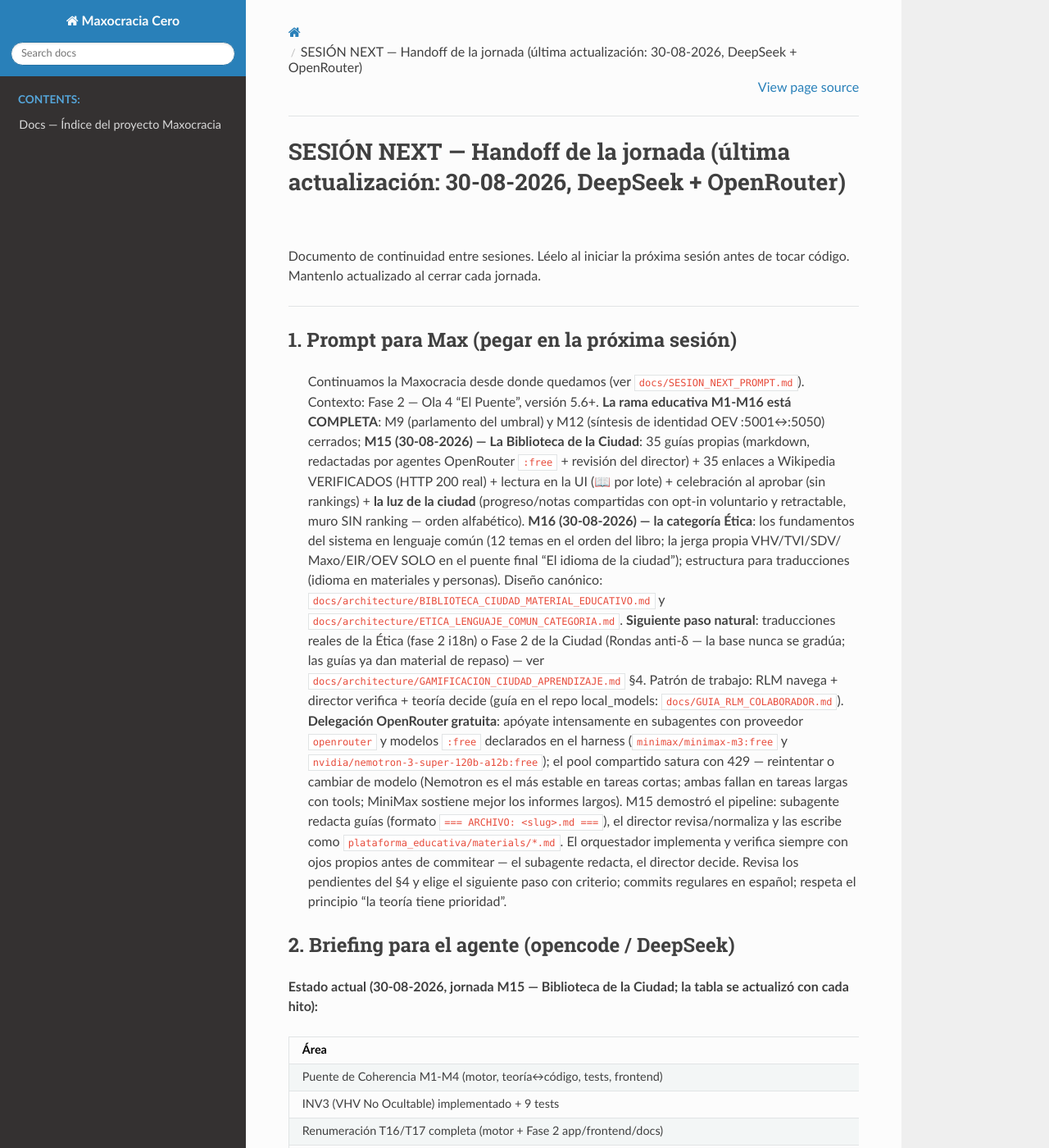
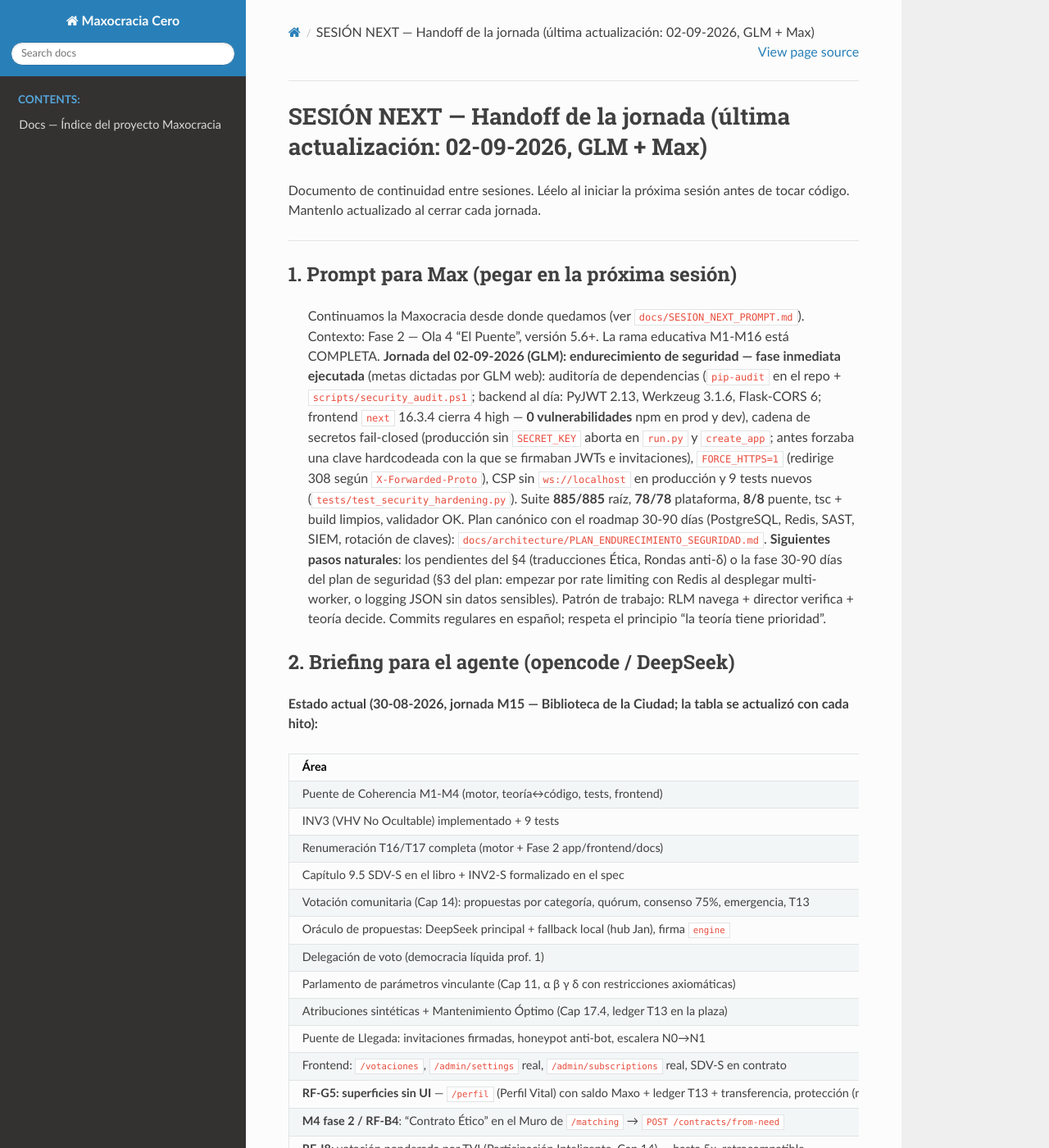
Before and after one commit to maxnelsonlopez/maxocracia-cero, a Sphinx documentation site: the page built from docs/SESION_NEXT_PROMPT.md, in a window 1280 px wide and 1400 px high. Shown: the whole window at 82% size. Built offline with Sphinx 7.4.7 and the Read the Docs theme 3.1.0, drawn with Linux system fonts in a browser that asks for light colours; pages that are not in the unit, such as notebooks, are missing from menus; some of the changed text lies outside the part shown.

Commit message:
docs(handoff): endurecimiento de seguridad - fase inmediata ejecutada
Jornada 02-09-2026 (GLM): deps al dia (pip-audit + next 16.3.4, 0
vulnerabilidades), SECRET_KEY fail-closed en produccion, FORCE_HTTPS,
CSP sin websocket de dev, 9 tests nuevos. Suite 885/885 raiz + 78/78
plataforma + 8/8 puente. Pendiente 0 nuevo: seguridad 30-90 dias del
PLAN_ENDURECIMIENTO_SEGURIDAD.md.

````diff
--- a/docs/SESION_NEXT_PROMPT.md
+++ b/docs/SESION_NEXT_PROMPT.md
@@ -1,4 +1,4 @@
-# SESIÓN NEXT — Handoff de la jornada (última actualización: 30-08-2026, DeepSeek + OpenRouter)
+# SESIÓN NEXT — Handoff de la jornada (última actualización: 02-09-2026, GLM + Max)
 
 Documento de continuidad entre sesiones. Léelo al iniciar la próxima sesión
 antes de tocar código. Mantenlo actualizado al cerrar cada jornada.
@@ -8,38 +8,27 @@
 ## 1. Prompt para Max (pegar en la próxima sesión)
 
 > Continuamos la Maxocracia desde donde quedamos (ver `docs/SESION_NEXT_PROMPT.md`).
-> Contexto: Fase 2 — Ola 4 "El Puente", versión 5.6+. **La rama educativa
-> M1-M16 está COMPLETA**: M9 (parlamento del umbral) y M12 (síntesis de
-> identidad OEV :5001↔:5050) cerrados; **M15 (30-08-2026) — La Biblioteca de la
-> Ciudad**: 35 guías propias (markdown, redactadas por agentes OpenRouter
-> `:free` + revisión del director) + 35 enlaces a Wikipedia VERIFICADOS
-> (HTTP 200 real) + lectura en la UI (📖 por lote) + celebración al aprobar
-> (sin rankings) + **la luz de la ciudad** (progreso/notas compartidas con
-> opt-in voluntario y retractable, muro SIN ranking — orden alfabético).
-> **M16 (30-08-2026) — la categoría Ética**: los fundamentos del sistema en
-> lenguaje común (12 temas en el orden del libro; la jerga propia VHV/TVI/SDV/
-> Maxo/EIR/OEV SOLO en el puente final "El idioma de la ciudad"); estructura
-> para traducciones (idioma en materiales y personas).
-> Diseño canónico: `docs/architecture/BIBLIOTECA_CIUDAD_MATERIAL_EDUCATIVO.md`
-> y `docs/architecture/ETICA_LENGUAJE_COMUN_CATEGORIA.md`.
-> **Siguiente paso natural**: traducciones reales de la Ética (fase 2 i18n) o
-> Fase 2 de la Ciudad (Rondas anti-δ — la base nunca se gradúa; las guías ya
-> dan material de repaso) — ver
-> `docs/architecture/GAMIFICACION_CIUDAD_APRENDIZAJE.md` §4.
-> Patrón de trabajo: RLM navega + director verifica + teoría decide (guía en el
-> repo local_models: `docs/GUIA_RLM_COLABORADOR.md`).
-> **Delegación OpenRouter gratuita**: apóyate intensamente en subagentes con
-> proveedor `openrouter` y modelos `:free` declarados en el harness
-> (`minimax/minimax-m3:free` y `nvidia/nemotron-3-super-120b-a12b:free`); el
-> pool compartido satura con 429 — reintentar o cambiar de modelo (Nemotron es
-> el más estable en tareas cortas; ambas fallan en tareas largas con tools;
-> MiniMax sostiene mejor los informes largos). M15 demostró el pipeline:
-> subagente redacta guías (formato `=== ARCHIVO: <slug>.md ===`), el director
-> revisa/normaliza y las escribe como `plataforma_educativa/materials/*.md`.
-> El orquestador implementa y verifica siempre con ojos propios antes de
-> commitear — el subagente redacta, el director decide.
-> Revisa los pendientes del §4 y elige el siguiente paso con criterio; commits
-> regulares en español; respeta el principio "la teoría tiene prioridad".
+> Contexto: Fase 2 — Ola 4 "El Puente", versión 5.6+. La rama educativa
+> M1-M16 está COMPLETA. **Jornada del 02-09-2026 (GLM): endurecimiento de
+> seguridad — fase inmediata ejecutada** (metas dictadas por GLM web):
+> auditoría de dependencias (`pip-audit` en el repo + `scripts/security_audit.ps1`;
+> backend al día: PyJWT 2.13, Werkzeug 3.1.6, Flask-CORS 6; frontend `next`
+> 16.3.4 cierra 4 high — **0 vulnerabilidades** npm en prod y dev), cadena de
+> secretos fail-closed (producción sin `SECRET_KEY` aborta en `run.py` y
+> `create_app`; antes forzaba una clave hardcodeada con la que se firmaban
+> JWTs e invitaciones), `FORCE_HTTPS=1` (redirige 308 según
+> `X-Forwarded-Proto`), CSP sin `ws://localhost` en producción y 9 tests
+> nuevos (`tests/test_security_hardening.py`). Suite **885/885** raíz,
+> **78/78** plataforma, **8/8** puente, tsc + build limpios, validador OK.
+> Plan canónico con el roadmap 30-90 días (PostgreSQL, Redis, SAST, SIEM,
+> rotación de claves):
+> `docs/architecture/PLAN_ENDURECIMIENTO_SEGURIDAD.md`.
+> **Siguientes pasos naturales**: los pendientes del §4 (traducciones Ética,
+> Rondas anti-δ) o la fase 30-90 días del plan de seguridad (§3 del plan:
+> empezar por rate limiting con Redis al desplegar multi-worker, o logging
+> JSON sin datos sensibles). Patrón de trabajo: RLM navega + director
+> verifica + teoría decide. Commits regulares en español; respeta el
+> principio "la teoría tiene prioridad".
 
 ## 2. Briefing para el agente (opencode / DeepSeek)
 
@@ -86,7 +75,8 @@
 | **M14 Ciudad del Saber** (29-08-2026, idea de Max: el conocimiento como ciudad): vista de mapa-ciudad con niebla por barrio, lore (8 barrios), compañero de sugerencias (`GET /api/suggest` — rama con más progreso, lo sencillo primero, cero presión) y estados de lote (🔒◽🔨✅✨🏛) con la verdad sin engaño: aprobado+material = ✨, no 🏛 | ✅ (doc `GAMIFICACION_CIUDAD_APRENDIZAJE.md`; fase 2: Rondas anti-δ) |
 | **M15 La Biblioteca de la Ciudad** (30-08-2026, petición de Max: material educativo real, insertable, propio + enlaces al mundo; apariencia que provoque volver; progreso y notas compartidas voluntarias y retractables): tabla `materials` (guia markdown | enlace) + `users.share_progress` (opt-in default 0); **35 guías propias** (250-320 palabras, redactadas por agentes OpenRouter `:free` bajo plantilla + revisión y normalización del director; humanas: analogías de cocina/tienda/huerta/plaza, cero rankings, "la ciudad se ilumina…") + **35 enlaces a Wikipedia verificados** (HTTP 200 real, 30-08-2026); inserción por archivo: `materials/<slug>.md` + `sync_materials.py` (idempotente por `material_key`, reporta huérfanos, autocontenido); endpoints `GET /api/topics/<id>/materials`, `GET /api/materials/<id>`, `GET /api/community/lights` (muro SIN ranking — orden alfabético, solo lo publicado: T13), `POST /api/me/share-progress` (retracta al instante); UI: 📖 por lote/árbol (gueías primero, enlaces al fondo, búsquedas Khan/YouTube por título), lector mini-markdown seguro, 🎁 Ver mi material (M13), celebración con confeti (adiós `alert()`), interruptor de la luz | ✅ (72/72 plataforma +23 tests; 875/875 raíz; validador OK; 70 materiales vivos en la DB; commits `4351acb`/`28d41ff`/`1cdc8e7`/`567ee8c`) |
 | **M16 La categoría Ética** (30-08-2026, decisión de Max: enseñar la Maxocracia dejando la jerga propia PARA EL FINAL; categoría "Ética"; canon implícito puramente maxocrático; capítulos del libro como orden; estructura para traducciones): rama `etica` (orden 0 — los valores primero) con **12 temas** en el orden del libro (El dinero que nos manda → ¿Qué vale la pena? → La vida se cuenta y no se vende → El mínimo que todos merecen → Tu tiempo es tuyo → La palabra que obliga → Dar y recibir con medida → Lo que se hace, se ve → Decidir juntos y rectificar → Cuidar sin cronómetro → La casa grande → **El idioma de la ciudad** — puente final que nombra VHV/TVI/SDV/Maxo/MaxoContract/EIR/OEV, "ya lo entendías"); 12 guías de biblioteca + 36 preguntas de **situaciones concretas** (nunca doctrina) + 12 enlaces Wikipedia verificados; **estructura i18n desde ya** (`materials.idioma`, `users.idioma`, `material_key <slug>#<idioma>g<orden>`, archivos `<slug>.<idioma>.md`, `POST /api/me/idioma`, biblioteca por lengua); auditoría anti-jerga DETERMINISTA en los tests (regex sobre las 12 guías: cero términos propios fuera del puente, que sí los nombra) | ✅ (78/78 plataforma +6; 875/875 raíz; validador OK; 129 materiales vivos: 47 guías + 82 enlaces; commits `1b31803`/`a7f4192`/`7c82cbe`) |
-| Suite de tests | **875/875** (raíz, 30-08-2026) · **78/78** plataforma educativa · 8/8 puente · tsc limpio · validador conceptual OK |
+| **Endurecimiento de seguridad — fase inmediata** (02-09-2026, GLM bajo harness ZCode; metas dictadas por GLM web): auditoría de dependencias completa (`pip-audit` al repo + `scripts/security_audit.ps1`; PyJWT 2.10.1→2.13.0, Werkzeug→3.1.6, Flask-CORS→6.0.0, idna/requests/urllib3/dotenv al día; `next` 16.1.6→16.3.4 cierra 4 high + dev-deps → **0 vulnerabilidades npm**); **SECRET_KEY fail-closed en producción** (hallazgo: `run.py` forzaba clave hardcodeada con la que se firmaban JWTs e invitaciones — la escalera era comprable; ahora aborta `run.py` Y `create_app`); `FORCE_HTTPS=1` (redirige 308 por `X-Forwarded-Proto`; TLS en proxy inverso); CSP sin `ws://localhost:*` en producción; claves de test y fallback dev a 32+ bytes (PyJWT 2.13, RFC 7518 §3.2); 9 tests nuevos `tests/test_security_hardening.py` · plan canónico y roadmap 30-90 días: `docs/architecture/PLAN_ENDURECIMIENTO_SEGURIDAD.md` | ✅ (885/885 raíz; 78/78 plataforma; 8/8 puente; tsc + build limpios; validador OK 7443 archivos) |
+| Suite de tests | **885/885** (raíz, 02-09-2026) · **78/78** plataforma educativa · 8/8 puente · tsc limpio · validador conceptual OK |
 
 **Decisiones canónicas a respetar:**
 - **La teoría (libro) tiene prioridad**: T0-T15 son canónicos; T16=Minimizar Daño, T17=Reciprocidad
@@ -142,6 +132,13 @@
 
 **La rama educativa M1-M16 está CERRADA (30-08-2026)** — identidad federada OEV implementada y blindada, Ciudad del Saber (M14), **Biblioteca de la Ciudad** (M15) y **la categoría Ética en lenguaje común (M16)** vivos en la plataforma. Lo que sigue:
 
+0. **Seguridad 30-90 días** (`docs/architecture/PLAN_ENDURECIMIENTO_SEGURIDAD.md` §3):
+   rate limiting con Redis al pasar a multi-worker (`RATELIMIT_STORAGE_URI`
+   ya soportado), logging JSON sin datos sensibles (nunca tokens, γ de
+   protegidos, contenido ESI — solo hash T13), SAST (`bandit` + npm audit en
+   CI), PostgreSQL cuando la comunidad real lo exija, rotación de claves (§5
+   del plan). Deuda menor: pytest 8.4.2→9.x (PYSEC solo dev, salto mayor).
+
 1. **Traducciones reales (fase 2 de la estructura i18n)**: empezar por la Ética —
    la comunidad traduce `materials/<slug>.<idioma>.md` y el director verifica
    (el tema 12 se re-explica, no se traduce literal); UI i18n (diccionario de
@@ -187,7 +184,15 @@
 ## 5. Historia reciente (git log, maxocracia)
 
 ```
-1380488 docs(handoff): M15 biblioteca de la ciudad y la luz compartida
+f7a9f26 fix(deps): sube dependencias python con vulnerabilidades + auditoria recurrente
+4def0dc fix(security): SECRET_KEY fail-closed en produccion, FORCE_HTTPS y CSP sin websocket de dev
+c8f3a4d fix(deps): next 16.3.4 cierra las vulnerabilidades high del frontend
+3433829 docs(agents): corrige la ruta del handoff de sesion en AGENTS.md
+2591288 docs(security): plan canonico de endurecimiento y atribucion de GLM
+9e26d5e docs(handoff): M16 la categoria Etica y el barrio de la casa
+7c82cbe docs(educacion): la categoria Etica en lenguaje comun - diseno canonico (M16)
+a7f4192 feat(edu-ux): el barrio de la casa - lore de la categoria Etica en la ciudad
+1b31803 feat(edu-plataforma): la categoria Etica - fundamentos en lenguaje comun (M16)
 567ee8c docs(educacion): biblioteca de la ciudad y la luz - diseno canonico (M15)
 1cdc8e7 feat(edu-ux): biblioteca, celebracion y luz de la ciudad en la UI (M15)
 28d41ff feat(edu-plataforma): 35 guias propias del saber - la ciudad ya tiene material (M15)
@@ -229,4 +234,4 @@
 ```
 
 ---
-**Mantenido por**: Max + DeepSeek (harness) · **Próxima actualización**: al cierre de la siguiente sesión
+**Mantenido por**: Max + el agente de la jornada (harness) · **Próxima actualización**: al cierre de la siguiente sesión
````
